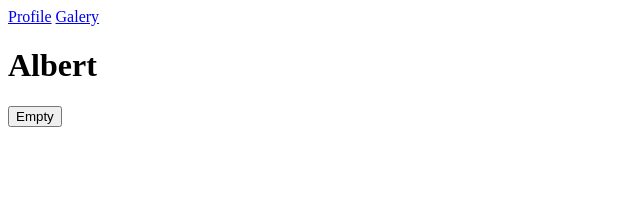
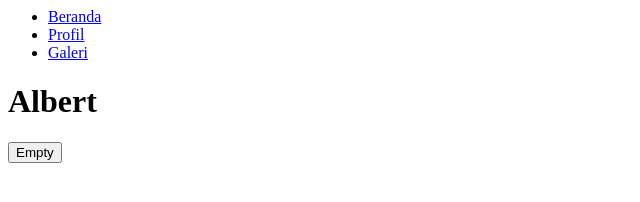
Before and after one commit to albertruntuboi/sacodeLaravel-day-01, a plain HTML site: page index.html in a window 1280 px wide. Shown: the whole page, without its empty margins (0-640 px from the left). Drawn offline with Linux system fonts and the light colour scheme.

Commit message:
link halaman

```diff
--- a/index.html
+++ b/index.html
@@ -1,21 +1,31 @@
 <div>
 </div>
+
 <head>
 
 </head>
 
 
 <body>
-   <header>
-    <a href="profile.html">Profile</a>
-    <a href="gallery.html">Galery</a>
+    <header>
 
-    <h1>Albert</h1>
-   </header>
+        <div>
+            <ul class="mainmenu">
+                <li><a href="index.html">Beranda</a></li>
+                <li><a href="profile.html">Profil</a></li>
+                <li><a href="gallery.html">Galeri</a></li>
 
-   <footer>
+            </ul>
+        </div>
 
-   </footer>
+
+
+        <h1>Albert</h1>
+    </header>
+
+    <footer>
+
+    </footer>
 </body>
 
 
```
Also changed, not shown: profile.html (+27 -6 lines).
